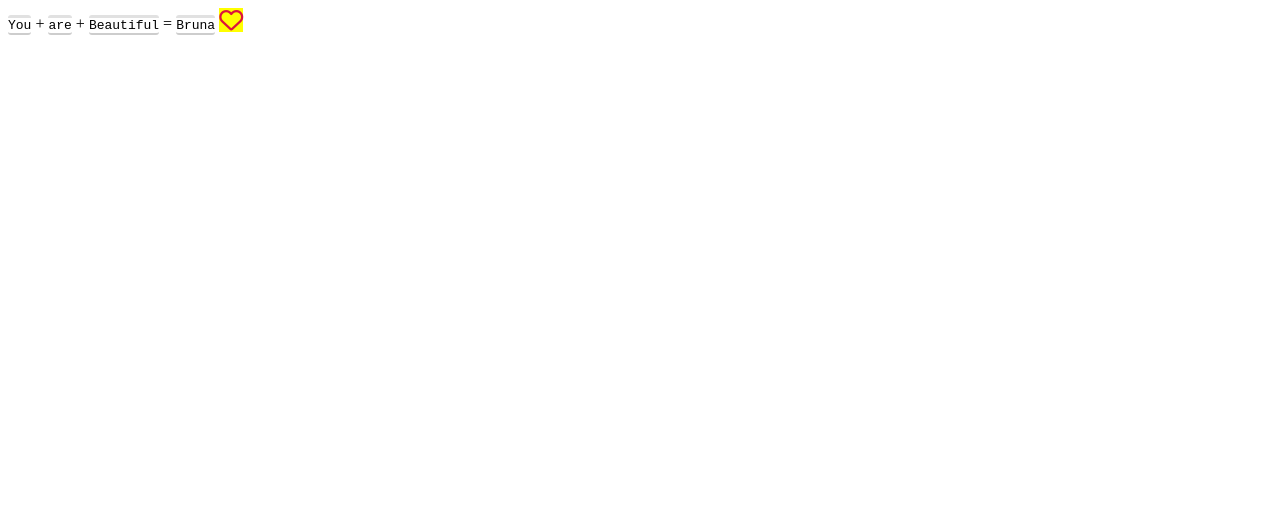
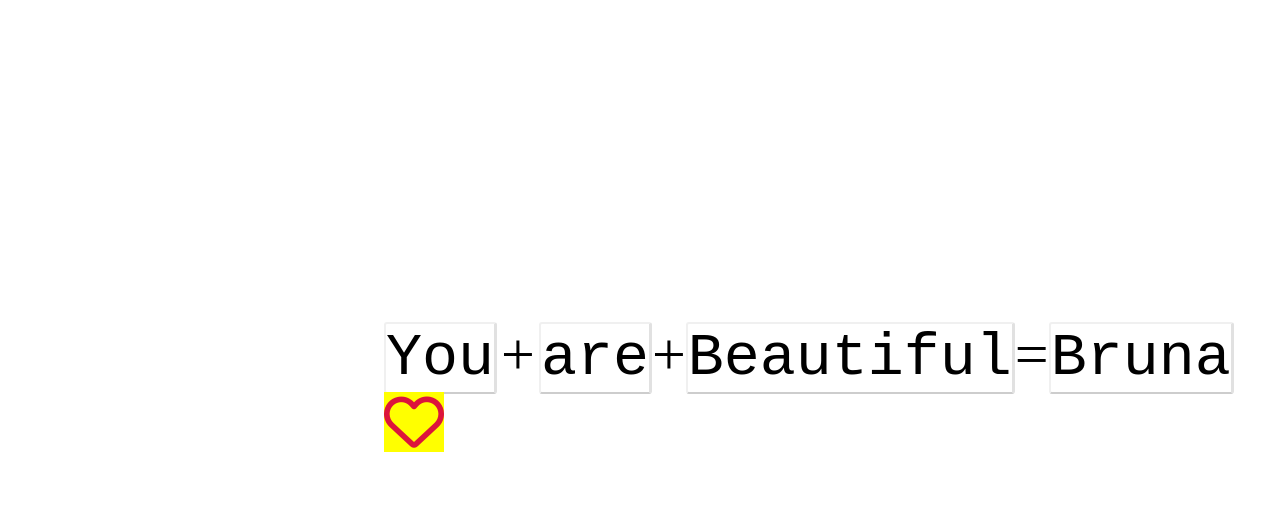
Before and after one commit to flehd28/web1, a plain HTML site: page index.html in a window 1280 px wide. Drawn offline with Linux system fonts and the light colour scheme.

Commit message:
Add files via upload

```diff
--- a/index.html
+++ b/index.html
@@ -6,10 +6,8 @@
 </head>
 <body>
 <main class="main">
-    <kbd>You</kbd> + <kbd>are</kbd> + <kbd>Beautiful</kbd> = <kbd>Bruna</kbd>
+    <kbd>You</kbd> <div class="div">+</div> <kbd>are</kbd><div class="div">+</div><kbd>Beautiful</kbd><div class="div">=</div><kbd>Bruna</kbd>
     <i class="far fa-heart"></i>
-
-
 </main>
 
 </body>
--- a/main.css
+++ b/main.css
@@ -1,14 +1,28 @@
+main {
+  position:absolute;
+  top:40%;
+  left:30%;
+  widows: 0;
+  height:200px;
+  background : white;
+}
+div {
+    display: inline;
+    font-size: 60px;
+}
+
 kbd {
     padding: 0;
     border-radius: 3px;
     border-top: 2px solid rgb(240,240, 240);
     border-bottom: 2px solid rgb(205,205, 205);
-    border-top: 2px solid rgb(240,240, 240);
-    border-top: solid rgb(225,225, 225);
+    border-left: 2px solid rgb(240,240, 240);
+    border-right: solid rgb(225,225, 225);
+    font-size: 60px;
 
 }
 i {
     color: crimson;
     background-color:yellow;
-    font-size: x-large;
+    font-size: 60px;
 }
```
